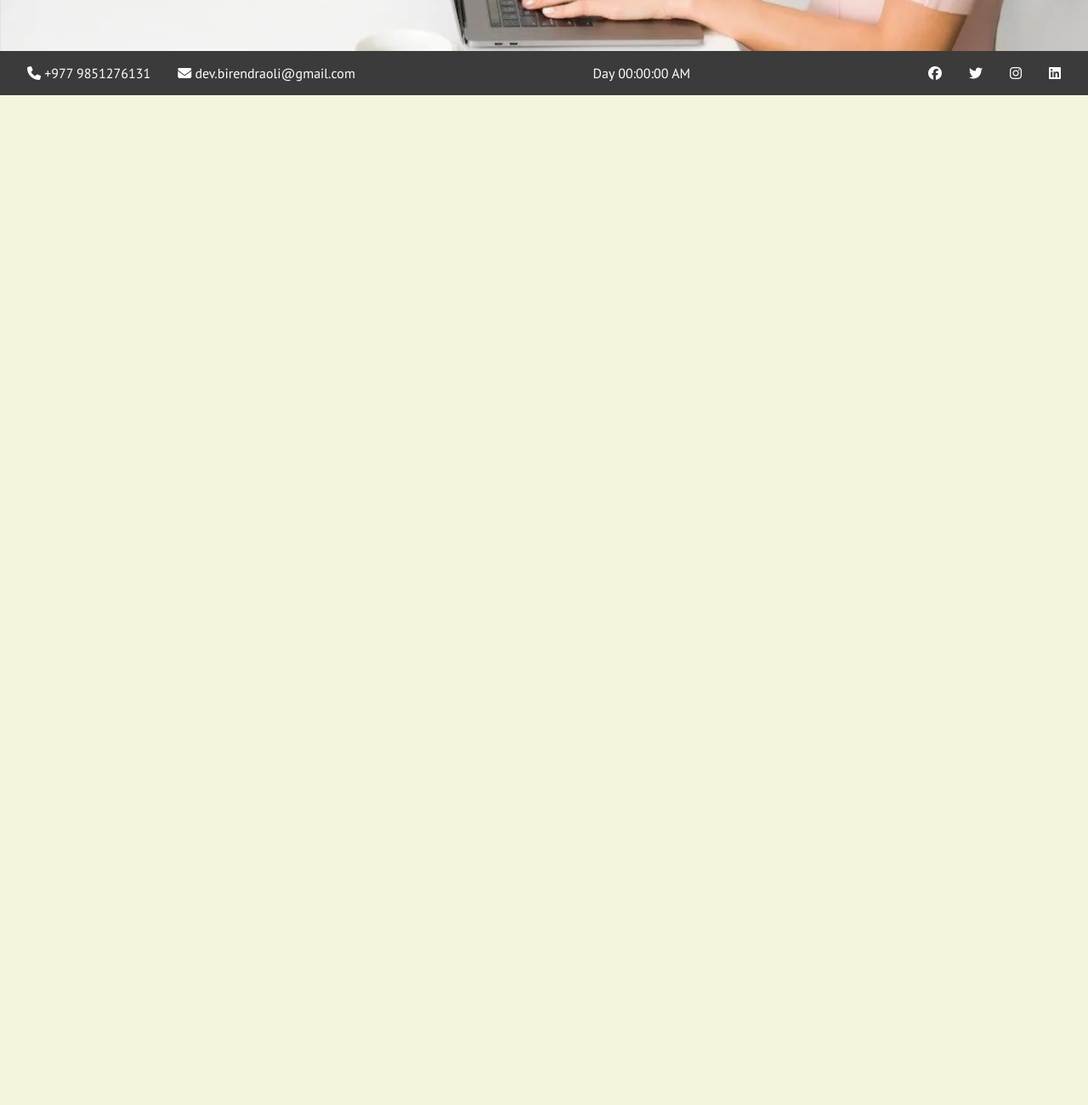
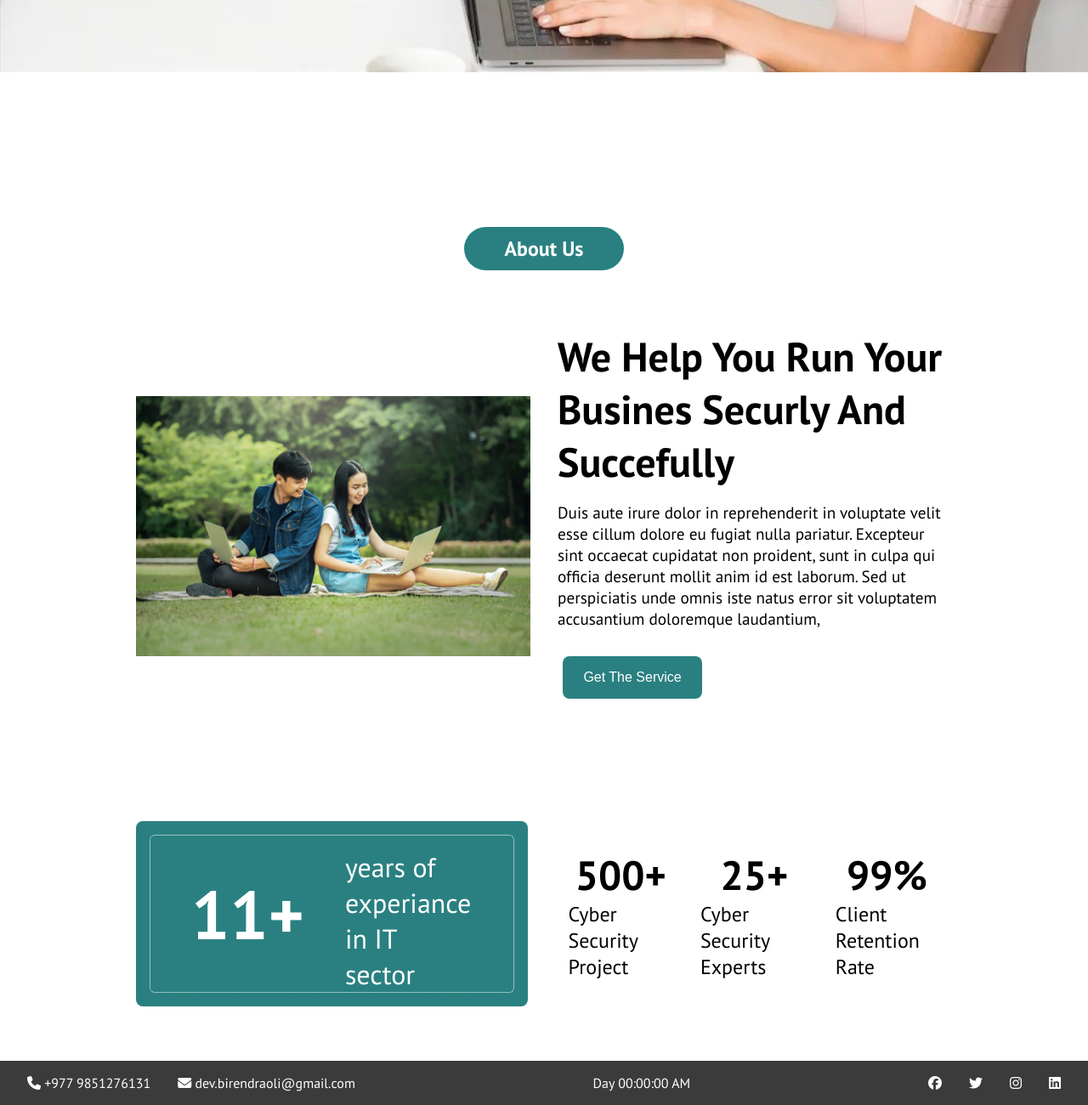
Before and after one commit to birendraoli/TechChuli-Solutions, a plain HTML site: page index.html in a window 1280 px wide. Shown: the part 749-2049 px from the top of the page at 85% size. Before the commit the page ends 861 px from the top, so only its background shows below. Drawn offline with Linux system fonts and the light colour scheme; a script that the page names is missing; a web font is replaced by a local one.

Commit message:
update in html and css

```diff
--- a/css/style.css
+++ b/css/style.css
@@ -7,7 +7,7 @@
 }
 
 body {
-    background-color: beige;
+    /* background-color: beige; */
     font-family: 'PT Sans', sans-serif;
 }
 
@@ -106,14 +106,14 @@ body {
 .search-btn {}
 
 .header-bottom-bottom {
-    padding: 5rem 20rem 5rem 10rem;
+    padding: 5rem 30rem 5rem 10rem;
 }
 
 .header-bottom-bottom h2 {
     margin-top: 5rem;
 }
 
-.header-bottom-bottom h2 span {
+.catagory-btn span {
     padding: 0.6rem 3rem;
     background-color: rgb(42, 128, 128);
     color: white;
@@ -146,6 +146,118 @@ button {
 
 
 
+/* ********** About Section Start ********** */
+
+.main-section {
+    margin-top: 12rem;
+}
+
+.about {
+    margin-bottom: 4rem;
+}
+
+.about h2 {
+    text-align: center;
+}
+
+.about-container {
+    display: flex;
+    padding: 5rem 10rem;
+    align-items: center;
+}
+
+.about-left {
+    width: 50vw;
+    margin-right: 1rem;
+}
+
+.about-left img {
+    width: 100%;
+}
+
+.about-right {
+    width: 50vw;
+    margin-left: 1rem;
+}
+
+.about-right h1 {
+    font-size: 3rem;
+}
+
+.about-right p {
+    font-size: 1.2rem;
+    margin-top: 1rem;
+}
+
+
+.about-more {
+    padding: 0 10rem;
+    margin-top: 2rem;
+    display: flex;
+    justify-content: space-between;
+}
+
+.exp {
+    background-color: rgb(42, 128, 128);
+    padding: 1rem;
+    border-radius: 0.5rem;
+    margin-right: 1rem;
+}
+
+.exp-sec {
+    background-color: rgb(42, 128, 128);
+    color: white;
+    border: 1px dotted white;
+    border-radius: 0.4rem;
+    display: flex;
+    justify-content: space-between;
+    align-items: center;
+}
+
+.exp-count h1 {
+    font-size: 5rem;
+    padding: 2rem 3rem;
+}
+
+.exp-text p {
+    font-size: 2rem;
+    padding: 1rem 3rem 0 0;
+}
+
+.more-calc {
+    display: flex;
+    justify-content: space-around;
+    align-items: center;
+    margin-left: 1rem;
+}
+
+.more-calc > div {
+    padding: 1rem;
+}
+
+.project-count > h2  {
+    font-size: 3rem;
+}
+
+.project-count > p {
+    font-size: 1.5rem;
+}
+
+.expert-count > h2 {
+    font-size: 3rem;
+}
+
+.expert-count > p {
+    font-size: 1.5rem;
+}
+
+.client-rate > h2 {
+    font-size: 3rem;
+}
+
+.client-rate > p {
+    font-size: 1.5rem;
+}
 /* ********** ********** */
 /* ********** ********** */
 /* ********** ********** */
@@ -176,4 +288,3 @@ button {
 /* ********** ********** */
 /* ********** ********** */
 /* ********** ********** */
-/* ********** ********** */
--- a/index.html
+++ b/index.html
@@ -16,7 +16,6 @@
                             <p><i class="fa-solid fa-phone"></i> +977 9851276131</p>
                         </li>
                         <li class="contact-list-item">
-                            <i></i>
                             <p><i class="fa-solid fa-envelope"></i> dev.birendraoli@gmail.com</p>
                         </li>
                     </ul>
@@ -84,7 +83,7 @@
                 </div>
             </div>
             <div class="header-bottom-bottom">
-                <h2><span>SECURE AND GUARANTEED</span></h2>
+                <h2 class="catagory-btn"><span>SECURE AND GUARANTEED</span></h2>
                 <h1>We Provide The Best Cyber Security Entire World</h1>
                 <p>Consectetur adipiscing elit, sed do eiusmod tempor incididunt ut labore etdolore magna aliqua ipsum suspendisse ultrices gravida. Risus commodo viverra maecenas accumsan lacus vel facilisis.</p>
                 <button>Get Start Now</button>
@@ -93,7 +92,49 @@
         </div>
     </header>
 
-    <main></main>
+    <main class="main-section">
+        <section class="about">
+            <div>
+                <h2 class="catagory-btn"><span>About Us</span></h2>
+            </div>
+            <div class="about-container">
+                <div class="about-left">
+                    <img src="/Images/bg/bg-2.jpg" alt="">
+                </div>
+                <div class="about-right">
+                    <h1>We Help You Run Your Busines Securly And Succefully</h1>
+                    <p>Duis aute irure dolor in reprehenderit in voluptate velit esse cillum dolore eu fugiat nulla pariatur. Excepteur sint occaecat cupidatat non proident, sunt in culpa qui officia deserunt mollit anim id est laborum. Sed ut perspiciatis unde omnis iste natus error sit voluptatem accusantium doloremque laudantium,</p>
+                    <button>Get The Service</button>
+                </div>
+            </div>
+            <div class="about-more">
+                <div class="exp">
+                    <div class="exp-sec">
+                        <div class="exp-count">
+                            <h1>11+</h1>
+                        </div>
+                        <div class="exp-text">
+                            <p>years of experiance in IT sector</p>
+                        </div>
+                    </div>
+                </div>
+                <div class="more-calc">
+                    <div class="project-count">
+                        <h2>500+</h2>
+                        <p>Cyber Security Project</p>
+                    </div>
+                    <div class="expert-count">
+                        <h2>25+</h2>
+                        <p>Cyber Security Experts</p>
+                    </div>
+                    <div class="client-rate">
+                        <h2>99%</h2>
+                        <p>Client Retention Rate</p>
+                    </div>
+                </div>
+            </div>
+        </section>
+    </main>
 
     <footer>
         <nav class="header-nav">
@@ -104,7 +145,6 @@
                             <p><i class="fa-solid fa-phone"></i> +977 9851276131</p>
                         </li>
                         <li class="contact-list-item">
-                            <i></i>
                             <p><i class="fa-solid fa-envelope"></i> dev.birendraoli@gmail.com</p>
                         </li>
                     </ul>
```
